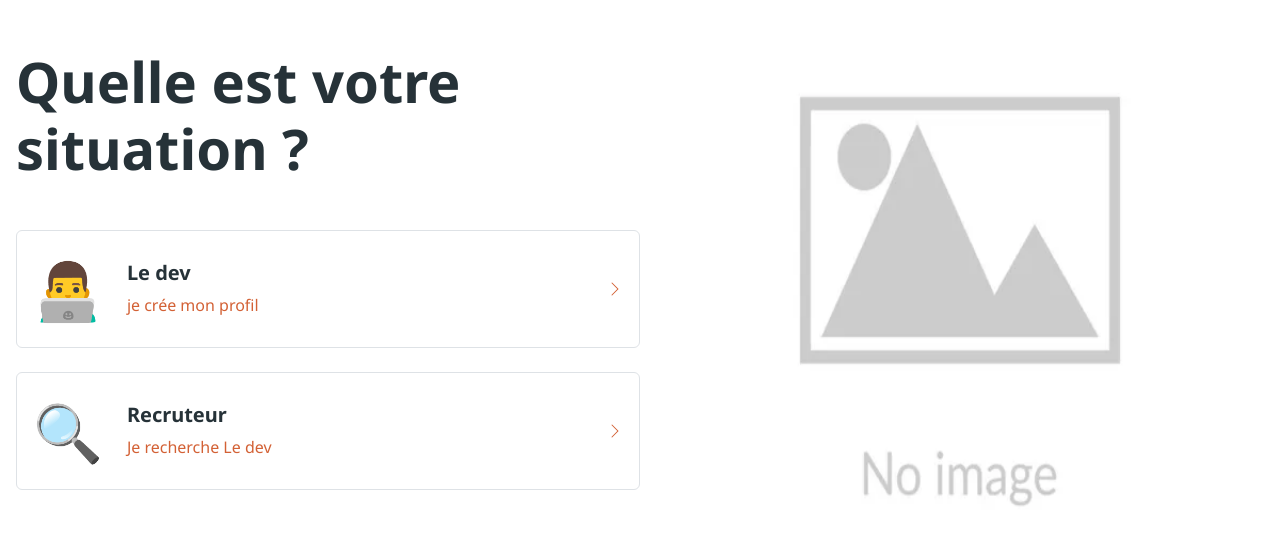
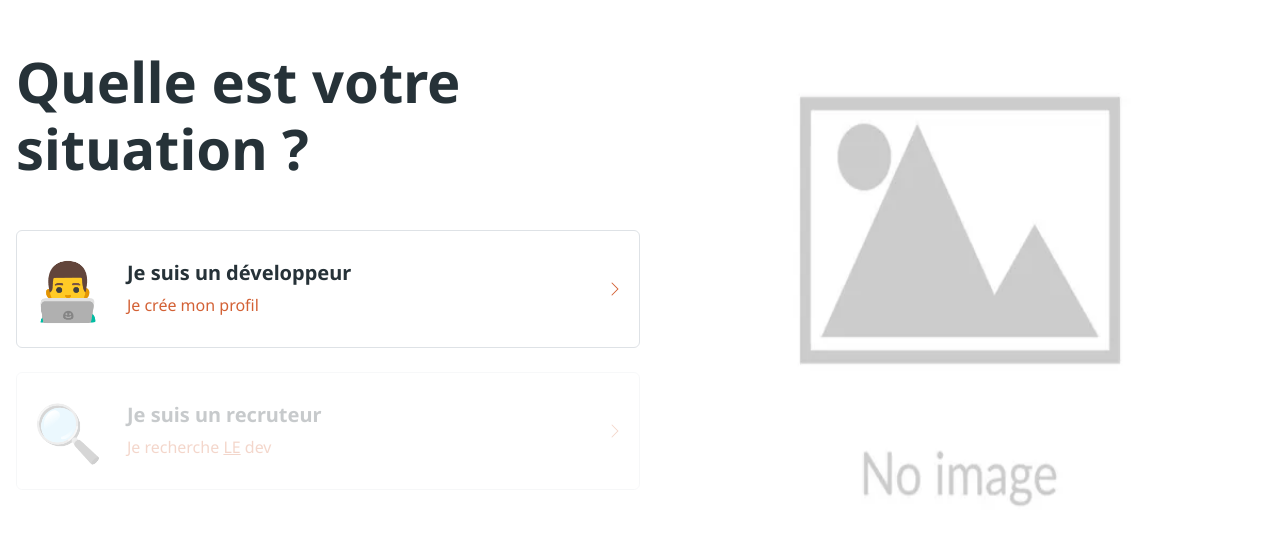
Before and after one commit to BrissouLaChankla/LinhubFront, a Next.js app: page /onboarding in a window 1280 px wide. Shown: the part 131-676 px from the top of the page. Built offline with nearby package versions, Linux system fonts and the light colour scheme.

Commit message:
remove recruiter onboarding link

```diff
--- a/pages/onboarding.js
+++ b/pages/onboarding.js
@@ -17,21 +17,23 @@ export default function Onboarding() {
             <div className="d-flex align-items-center">
               <div className="fs-1">👨‍💻</div>
               <div className="ps-4">
-                <h3>Le dev</h3>
-                <span>je crée mon profil</span>
+                <h3>Je suis un développeur</h3>
+                <span>Je crée mon profil</span>
               </div>
             </div>
             <ChevronRight />
           </Link>
           <Link
-            className="border rounded text-decoration-none d-flex align-items-center p-3 mt-4 justify-content-between "
-            href="/onboardRecruteur"
+          style={{cursor:"not-allowed"}}
+            className="opacity-25 border rounded text-decoration-none d-flex align-items-center p-3 mt-4 justify-content-between "
+            // href="/onboardRecruteur"
+            href=""
           >
             <div className="d-flex align-items-center">
               <div className="fs-1">🔍</div>
               <div className="ps-4">
-                <h3>Recruteur</h3>
-                <span>Je recherche Le dev</span>
+                <h3>Je suis un recruteur</h3>
+                <span>Je recherche <u>LE</u> dev</span>
               </div>
             </div>
             <ChevronRight />
```
